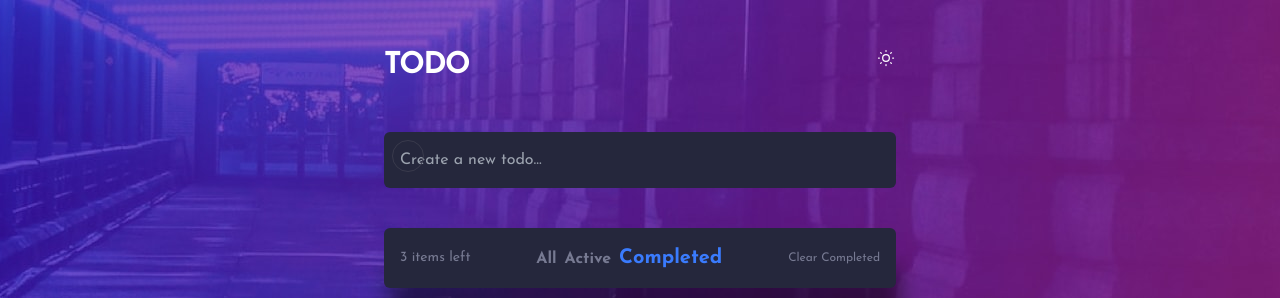
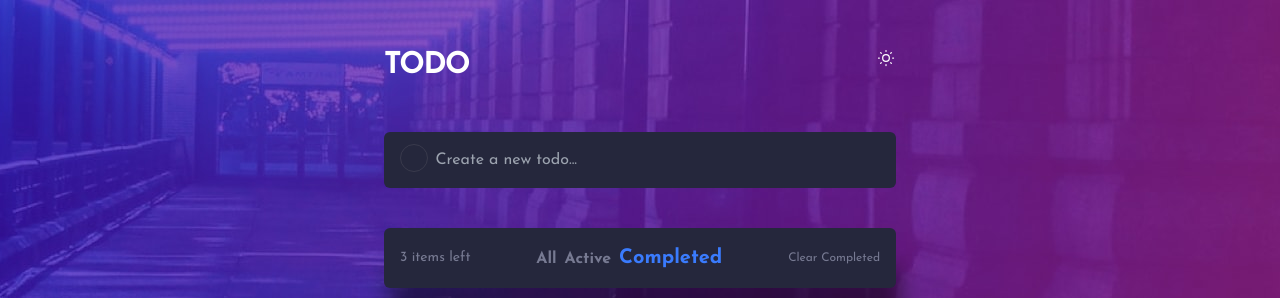
Before and after one commit to audeypx/nuxt-todo-app, a Nuxt app: page / in a window 1280 px wide. Shown: the top 298 px of the page. Built offline with nearby package versions, Linux system fonts and the light colour scheme.

Commit message:
fixed circle corder in input

```diff
--- a/components/App.vue
+++ b/components/App.vue
@@ -26,13 +26,13 @@
           </svg>
         </div>
         <div class="flex relative">
-          <div class="p-2 rounded-md absolute z-10">
-            <div class="rounded-full w-8 h-8 border border-dark-circleborder"></div>
+          <div class="pt-3 pl-4 rounded-md absolute z-10">
+            <div class="rounded-full w-7 h-7 border border-dark-circleborder"></div>
           </div>
           <input
             class="text-dark-newtodocolor bg-dark-inner rounded-md flex items-center w-full p-4 focus:outline-none "
             type="text"
-            placeholder="Create a new todo..."
+            placeholder="       Create a new todo..."
           />
         </div>
         <div class="task-container rounded-md bg-dark-inner mt-10">
```
